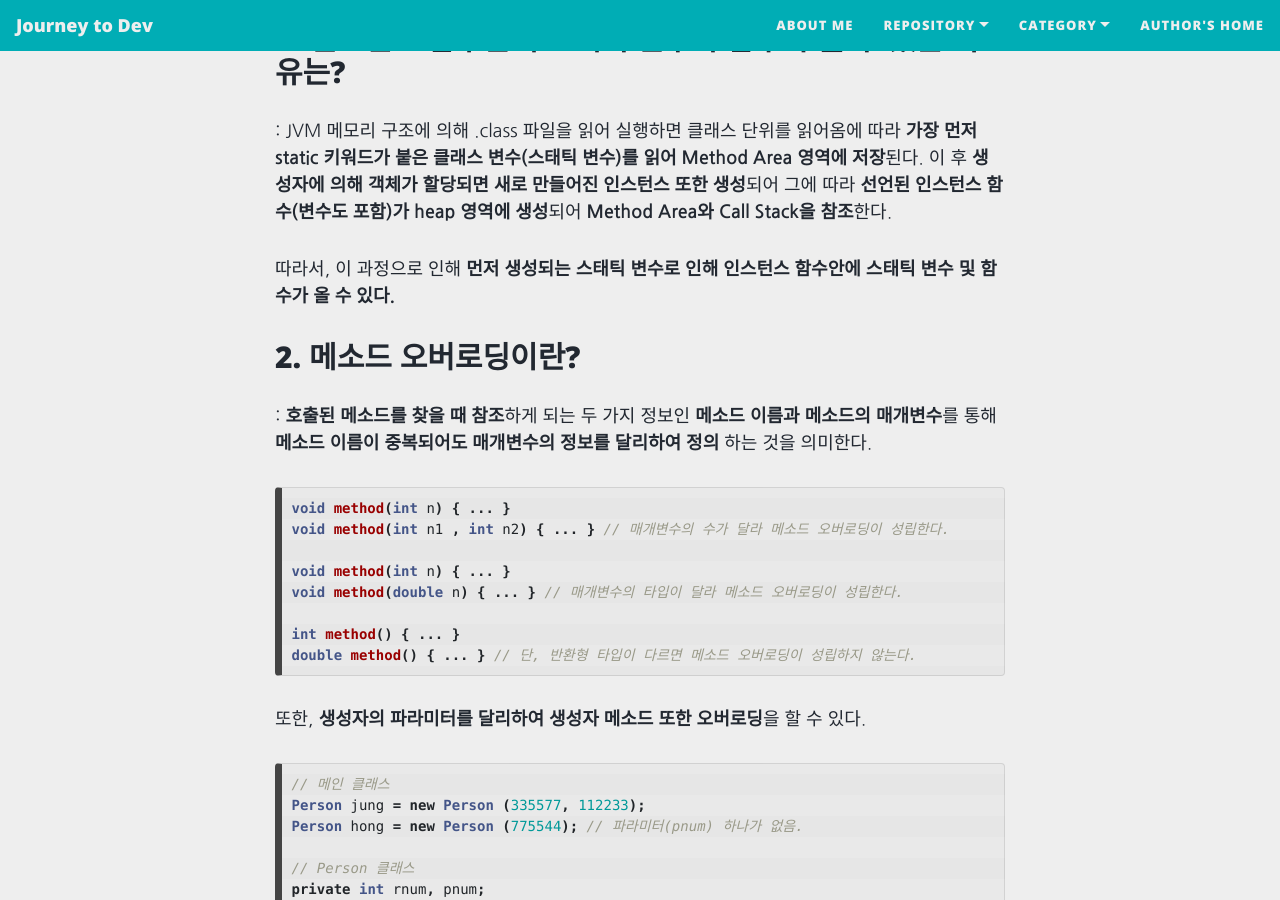
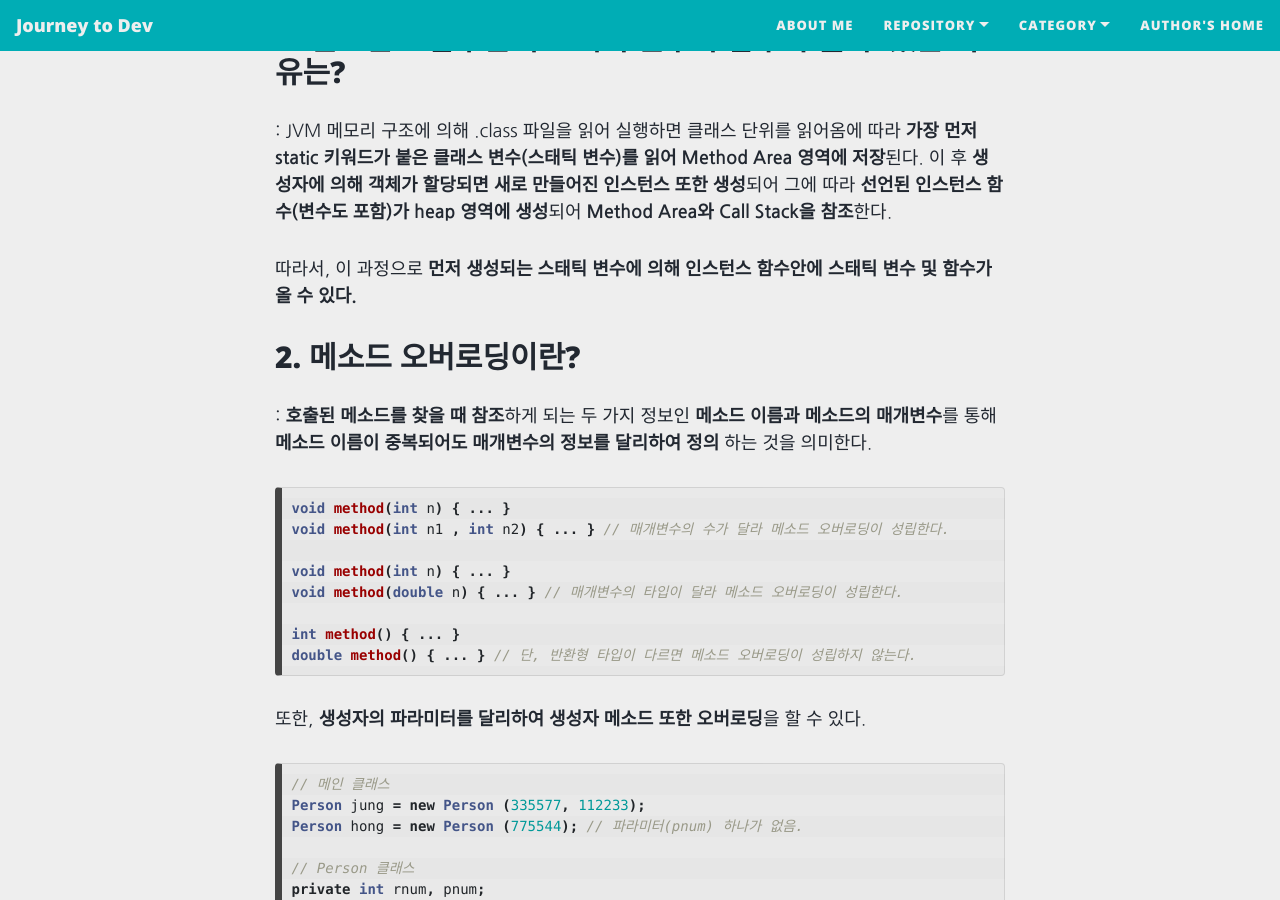
Before and after one commit to roqhdehd502/roqhdehd502.github.io, a Jekyll site: the page built from _posts/WebDev/2020-12-07-116.md, in a window 1280 px wide and 900 px high, scrolled down 504 px. Built offline with Jekyll 4.4.1, drawn with Linux system fonts in a browser that asks for light colours; nearby versions of some CDN libraries.

Commit message:
Update 2020-12-07-116.md

```diff
--- a/_posts/WebDev/2020-12-07-116.md
+++ b/_posts/WebDev/2020-12-07-116.md
@@ -16,7 +16,7 @@ tags: [오버로딩, this, String, immutable]
 
 : JVM 메모리 구조에 의해 .class 파일을 읽어 실행하면 클래스 단위를 읽어옴에 따라 **가장 먼저 static 키워드가 붙은 클래스 변수(스태틱 변수)를 읽어 Method Area 영역에 저장**된다. 이 후 **생성자에 의해 객체가 할당되면 새로 만들어진 인스턴스 또한 생성**되어 그에 따라 **선언된 인스턴스 함수(변수도 포함)가 heap 영역에 생성**되어 **Method Area와 Call Stack을 참조**한다.
 
-따라서, 이 과정으로 인해 **먼저 생성되는 스태틱 변수로 인해 인스턴스 함수안에 스태틱 변수 및 함수가 올 수 있다.**
+따라서, 이 과정으로 **먼저 생성되는 스태틱 변수에 의해 인스턴스 함수안에 스태틱 변수 및 함수가 올 수 있다.**
 
 ## 2. 메소드 오버로딩이란? ##
 
```
